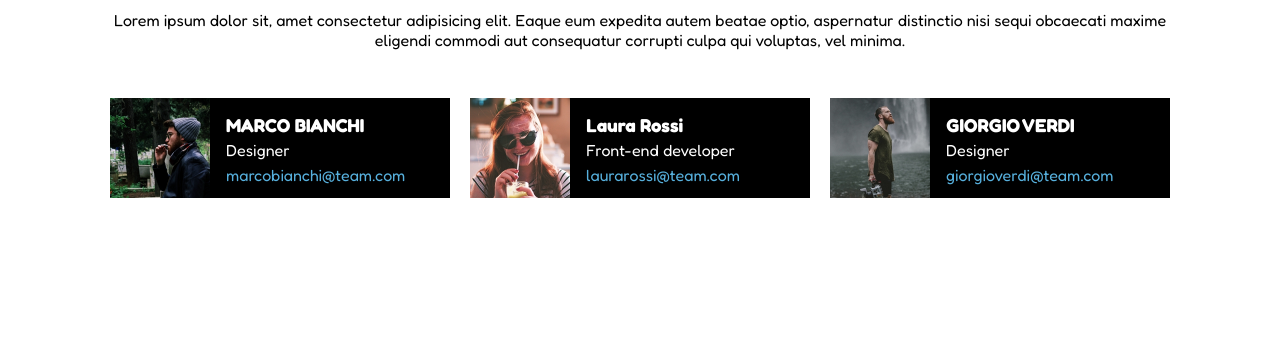
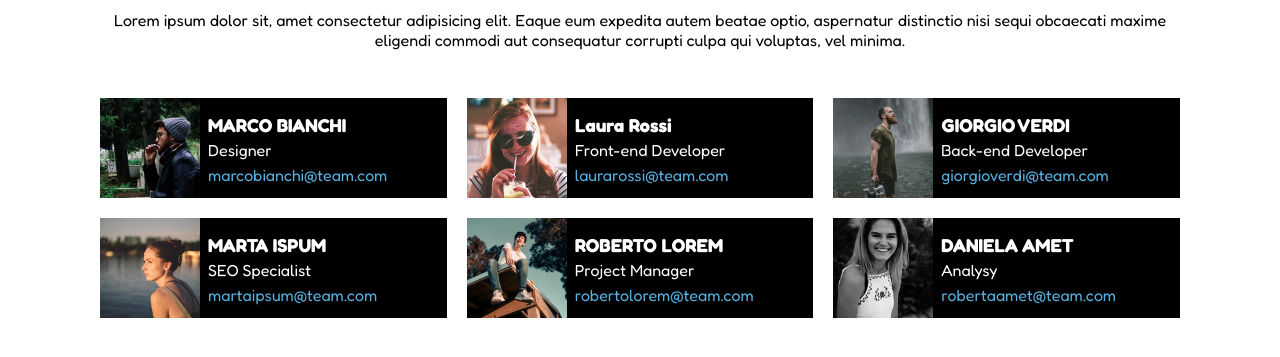
Before and after one commit to AndreaMinelli/html-css-float-cards, a plain HTML site: page index.html in a window 1280 px wide. Shown: the part 109-466 px from the top of the page. Drawn offline with Linux system fonts and the light colour scheme.

Commit message:
Completata seconda row

```diff
--- a/css/style.css
+++ b/css/style.css
@@ -42,25 +42,26 @@ h1{
 
 /* Main section */
 
+.row{
+    margin:0 -10px 20px;
+}
+
 .column{
     color: white;
     float: left;
     width: calc(100%/3);
     padding: 0 10px;
-}
-
-.card{
-    background-color: black;
-    height: 100px;
+    overflow: auto;
 }
 
 .card > img{
     height: 100px;
     float: left;
-    margin-right: 1rem;
+    margin-right: 0.5rem;
 }
 
 .worker-info{
+    background-color: black;
     padding: 15px;
     height: 100px;
     line-height: 25px;
--- a/index.html
+++ b/index.html
@@ -43,7 +43,7 @@
                             <img src="img/female1.png" alt="Foto Laura Rossi">
                             <div class="worker-info">
                                 <h3>Laura Rossi</h3>
-                                <p>Front-end developer</p>
+                                <p>Front-end Developer</p>
                                 <a href="#">laurarossi@team.com</a>
                             </div>
                         </div>
@@ -53,12 +53,43 @@
                             <img src="img/male2.png" alt="Foto Giorgio Verdi">
                             <div class="worker-info">
                                 <h3>GIORGIO VERDI</h3>
-                                <p>Designer</p>
+                                <p>Back-end Developer</p>
                                 <a href="#">giorgioverdi@team.com</a>
                             </div>
                         </div>
                     </div>
-
+                </div>
+                <div class="row clearfix">
+                    <div class="column">
+                        <div class="card clearfix">
+                            <img src="img/female2.png" alt="Foto Marta Ipsum">
+                            <div class="worker-info">
+                                <h3>MARTA ISPUM</h3>
+                                <p>SEO Specialist</p>
+                                <a href="#">martaipsum@team.com</a>
+                            </div>
+                        </div>
+                    </div>
+                    <div class="column">
+                        <div class="card clearfix">
+                            <img src="img/male3.png" alt="Foto Roberto Lorem">
+                            <div class="worker-info">
+                                <h3>ROBERTO LOREM</h3>
+                                <p>Project Manager</p>
+                                <a href="#">robertolorem@team.com</a>
+                            </div>
+                        </div>
+                    </div>
+                    <div class="column">
+                        <div class="card clearfix">
+                            <img src="img/female3.png" alt="Foto Daniela Amet">
+                            <div class="worker-info">
+                                <h3>DANIELA AMET</h3>
+                                <p>Analysy</p>
+                                <a href="#">robertaamet@team.com</a>
+                            </div>
+                        </div>
+                    </div>
                 </div>
 
             </section>
```
